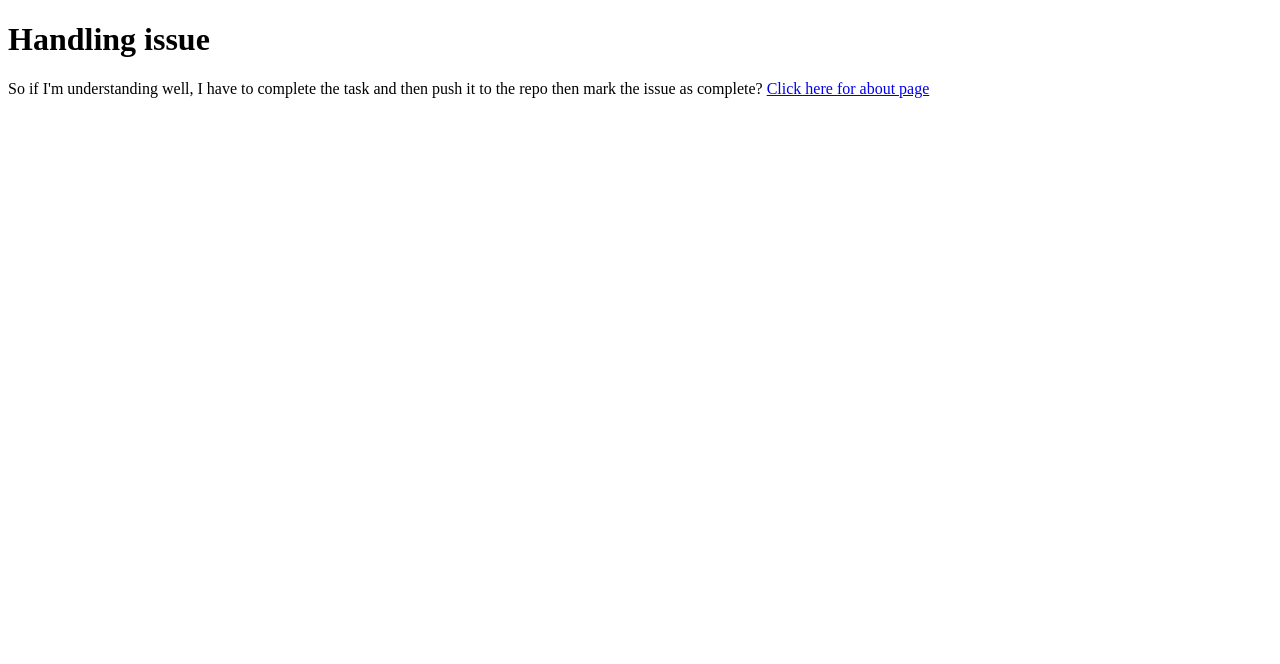
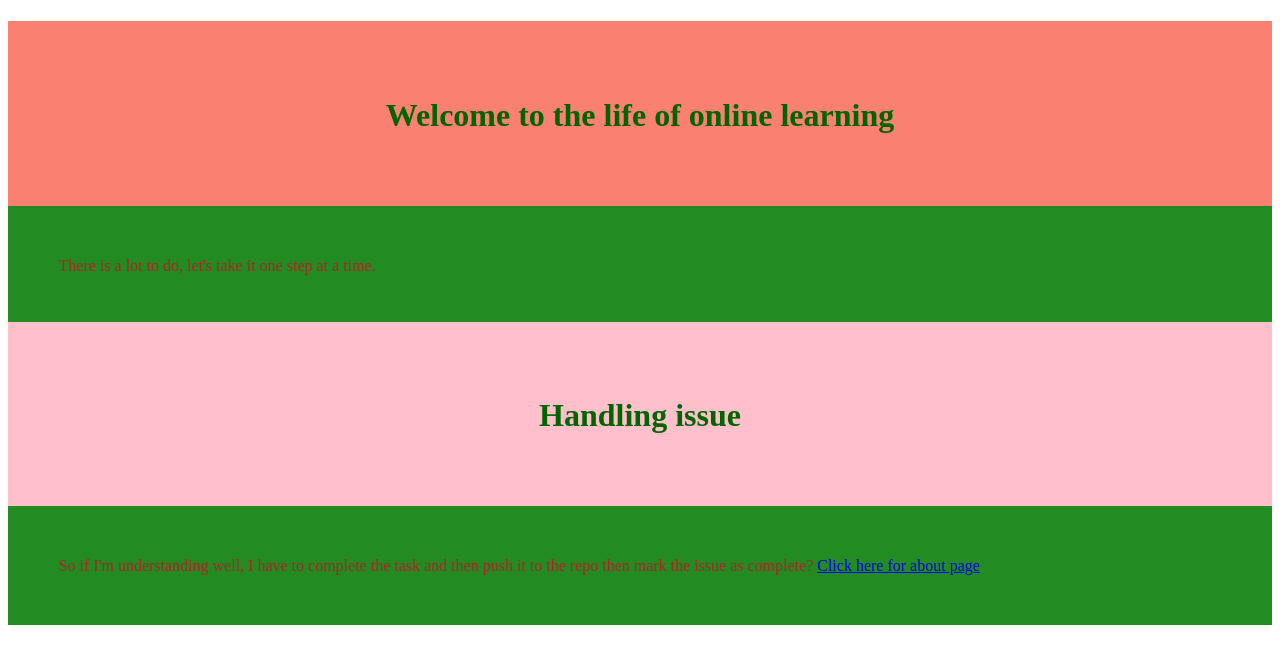
Before and after one commit to Macilo/FunTime, a plain HTML site: page index.html in a window 1280 px wide. Drawn offline with Linux system fonts and the light colour scheme.

Commit message:
home page styling

```diff
--- /dev/null
+++ b/beautiful.css
@@ -0,0 +1,20 @@
+#header1{
+    background-color: salmon;
+    color: darkgreen;
+    text-align: center;
+    padding: 6% 6% 6% 6%;
+}
+
+#header2{
+    background-color: pink;
+    color: darkgreen;
+    text-align: center;
+    padding: 6% 6% 6% 6%;
+
+}
+.paras{
+    background-color:forestgreen;
+    color: firebrick;
+    padding: 4% 4% 4% 4%;
+    margin: -2% 0% -2% 0%;
+}
--- a/index.html
+++ b/index.html
@@ -3,11 +3,16 @@
 <head>
     <meta charset="UTF-8">
     <meta name="viewport" content="width=device-width, initial-scale=1.0">
-    <title>Home</title>
+    <title>Learn</title>
+    <link rel="stylesheet" href="beautiful.css"/>
 </head>
 <body>
-    <h1>Handling issue</h1>
-    <p>So if I'm understanding well, I have to complete the task and then push it to the repo then mark the issue as
-    complete? <a href="about.html">Click here for about page</a> </p>
+    <h1 id="header1">Welcome to the life of online learning</h1>
+    <p class="paras">
+        There is a lot to do, let's take it one step at a time.
+    </p>
+        <h1 id="header2">Handling issue</h1>
+        <p class="paras">So if I'm understanding well, I have to complete the task and then push it to the repo then mark the issue as
+        complete? <a href="about.html">Click here for about page</a> </p>
 </body>
 </html>
```
